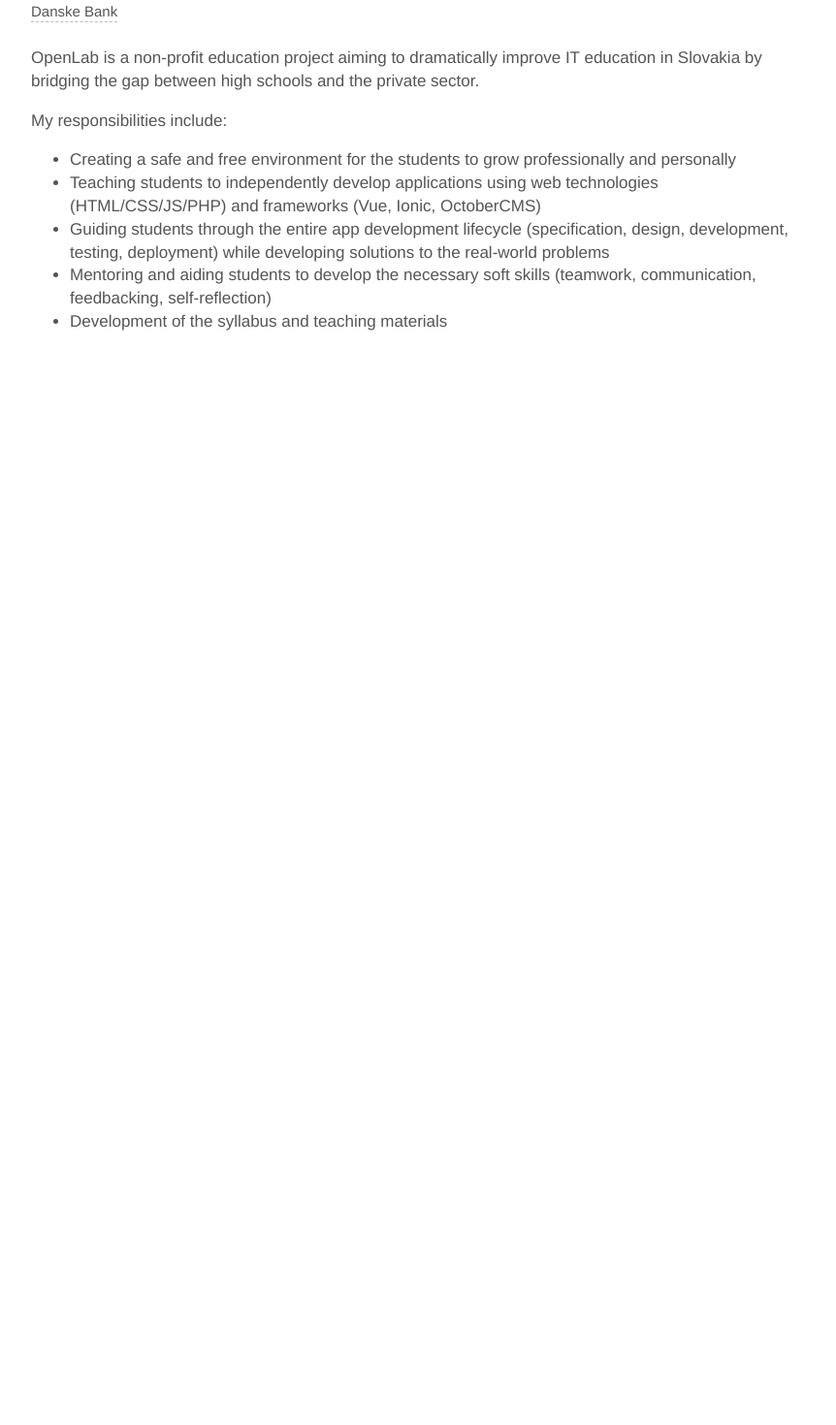
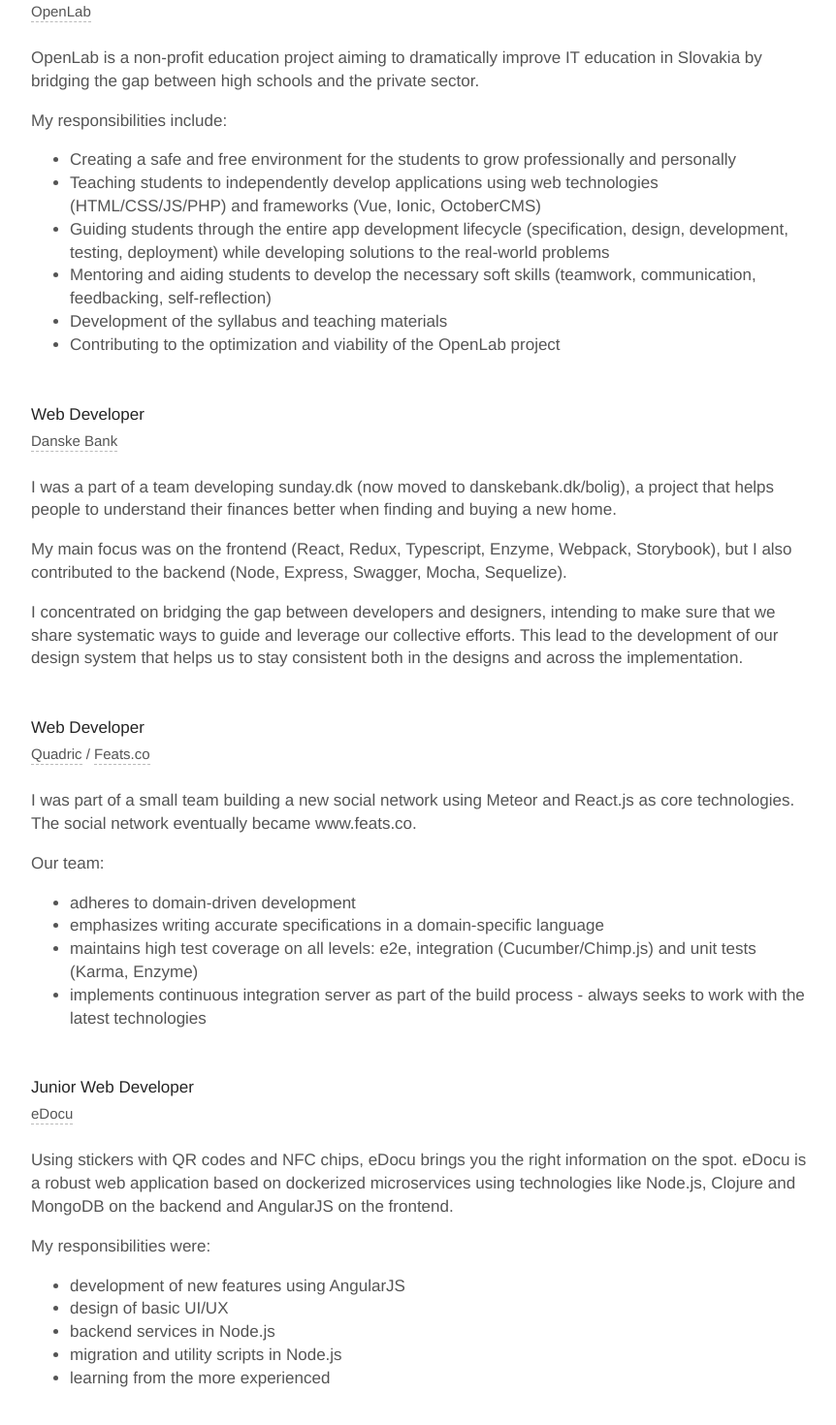
Before and after one commit to wormyy/retzer-dev, a Next.js app: page / in a window 1280 px wide. Shown: the part 744-2214 px from the top of the page at 97% size, without its empty margins (208-1070 px from the left). Before the commit the page ends 1105 px from the top, so only its background shows below. Built offline with nearby package versions, Linux system fonts and the light colour scheme.

Commit message:
Add eDocu

```diff
--- a/pages/index.js
+++ b/pages/index.js
@@ -47,11 +47,12 @@
         </div>
       </div>
 
-      <div className={`${styles.resume}`}>
+      <div>
         <h3>Resume</h3>
-        <h4>Web Developer</h4>
+        <div className={`${styles.resumeItem}`}>
+          <h4>LabMaster / Lecturer</h4>
           <h5>
-          <a href="http://www.danskebank.dk">Danske Bank</a>
+            <a href="http://www.openlab.sk">OpenLab</a>
           </h5>
           <div className={`${styles.resumeText}`}>
             <p>
@@ -66,8 +67,8 @@
                 professionally and personally
               </li>
               <li>
-              Teaching students to independently develop applications using web
-              technologies (HTML/CSS/JS/PHP) and frameworks (Vue, Ionic,
+                Teaching students to independently develop applications using
+                web technologies (HTML/CSS/JS/PHP) and frameworks (Vue, Ionic,
                 OctoberCMS)
               </li>
               <li>
@@ -76,11 +77,93 @@
                 developing solutions to the real-world problems
               </li>
               <li>
-              Mentoring and aiding students to develop the necessary soft skills
-              (teamwork, communication, feedbacking, self-reflection)
+                Mentoring and aiding students to develop the necessary soft
+                skills (teamwork, communication, feedbacking, self-reflection)
               </li>
               <li>Development of the syllabus and teaching materials</li>
+              <li>
+                Contributing to the optimization and viability of the OpenLab
+                project
+              </li>
             </ul>
+          </div>
+        </div>
+        <div className={`${styles.resumeItem}`}>
+          <h4>Web Developer</h4>
+          <h5>
+            <a href="http://www.danskebank.dk">Danske Bank</a>
+          </h5>
+          <div className={`${styles.resumeText}`}>
+            <p>
+              I was a part of a team developing sunday.dk (now moved to
+              danskebank.dk/bolig), a project that helps people to understand
+              their finances better when finding and buying a new home.
+            </p>
+            <p>
+              My main focus was on the frontend (React, Redux, Typescript,
+              Enzyme, Webpack, Storybook), but I also contributed to the backend
+              (Node, Express, Swagger, Mocha, Sequelize).
+            </p>
+            <p>
+              I concentrated on bridging the gap between developers and
+              designers, intending to make sure that we share systematic ways to
+              guide and leverage our collective efforts. This lead to the
+              development of our design system that helps us to stay consistent
+              both in the designs and across the implementation.
+            </p>
+          </div>
+        </div>
+        <div className={`${styles.resumeItem}`}>
+          <h4>Web Developer</h4>
+          <h5>
+            <a href="http://www.quadric.net">Quadric</a> /{" "}
+            <a href="http://www.feats.co">Feats.co</a>
+          </h5>
+          <div className={`${styles.resumeText}`}>
+            <p>
+              I was part of a small team building a new social network using
+              Meteor and React.js as core technologies. The social network
+              eventually became www.feats.co.
+            </p>
+            <p>Our team:</p>
+            <ul>
+              <li>adheres to domain-driven development</li>
+              <li>
+                emphasizes writing accurate specifications in a domain-specific
+                language
+              </li>
+              <li>
+                maintains high test coverage on all levels: e2e, integration
+                (Cucumber/Chimp.js) and unit tests (Karma, Enzyme)
+              </li>
+              <li>
+                implements continuous integration server as part of the build
+                process - always seeks to work with the latest technologies
+              </li>
+            </ul>
+          </div>
+        </div>
+        <div className={`${styles.resumeItem}`}>
+          <h4>Junior Web Developer</h4>
+          <h5>
+            <a href="http://www.edocu.com">eDocu</a>
+          </h5>
+          <div className={`${styles.resumeText}`}>
+            <p>
+              Using stickers with QR codes and NFC chips, eDocu brings you the
+              right information on the spot. eDocu is a robust web application
+              based on dockerized microservices using technologies like Node.js,
+              Clojure and MongoDB on the backend and AngularJS on the frontend.
+            </p>
+            <p>My responsibilities were:</p>
+            <ul>
+              <li>development of new features using AngularJS</li>
+              <li>design of basic UI/UX</li>
+              <li>backend services in Node.js</li>
+              <li>migration and utility scripts in Node.js</li>
+              <li>learning from the more experienced</li>
+            </ul>
+          </div>
         </div>
       </div>
     </div>
```
Lines whose indentation alone changed are shown as unchanged.
